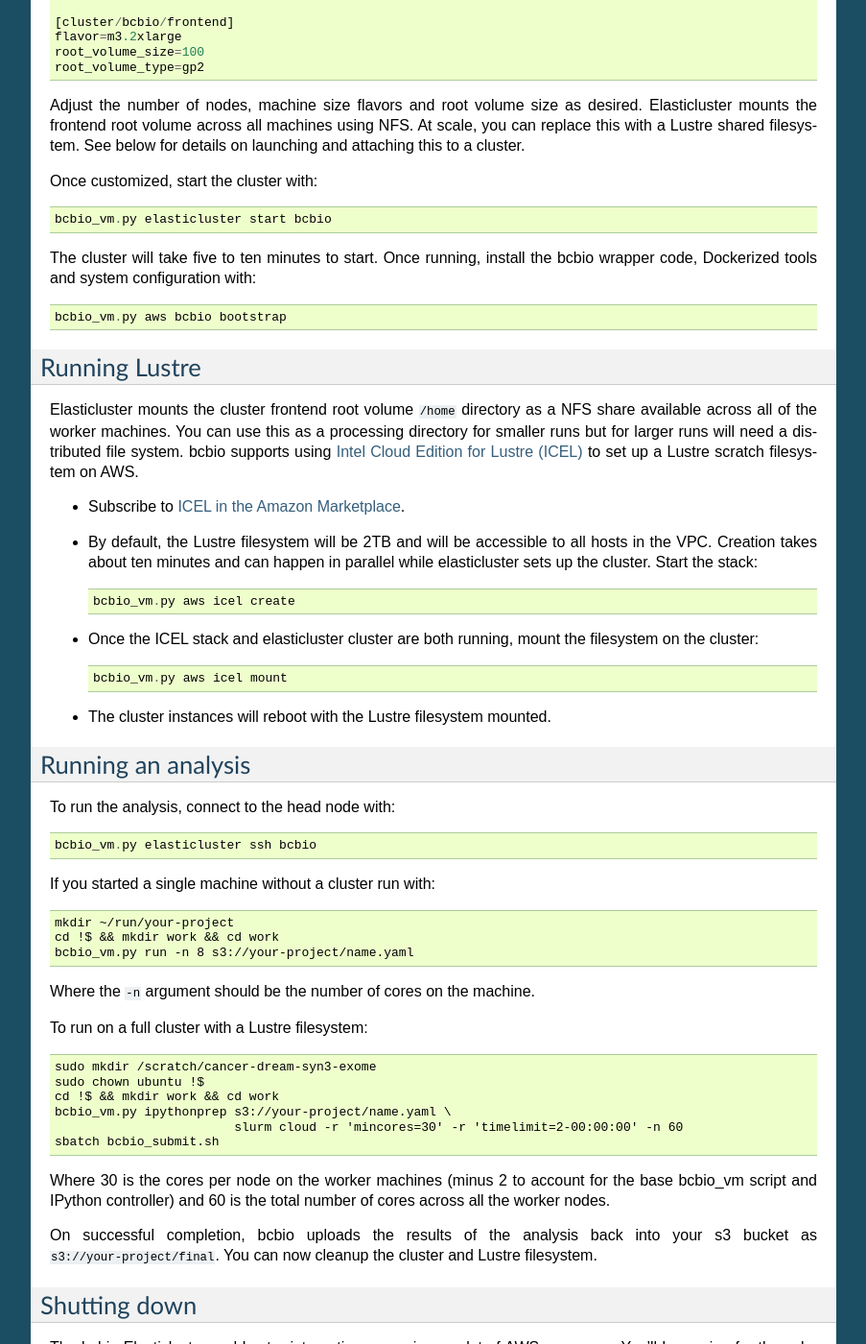
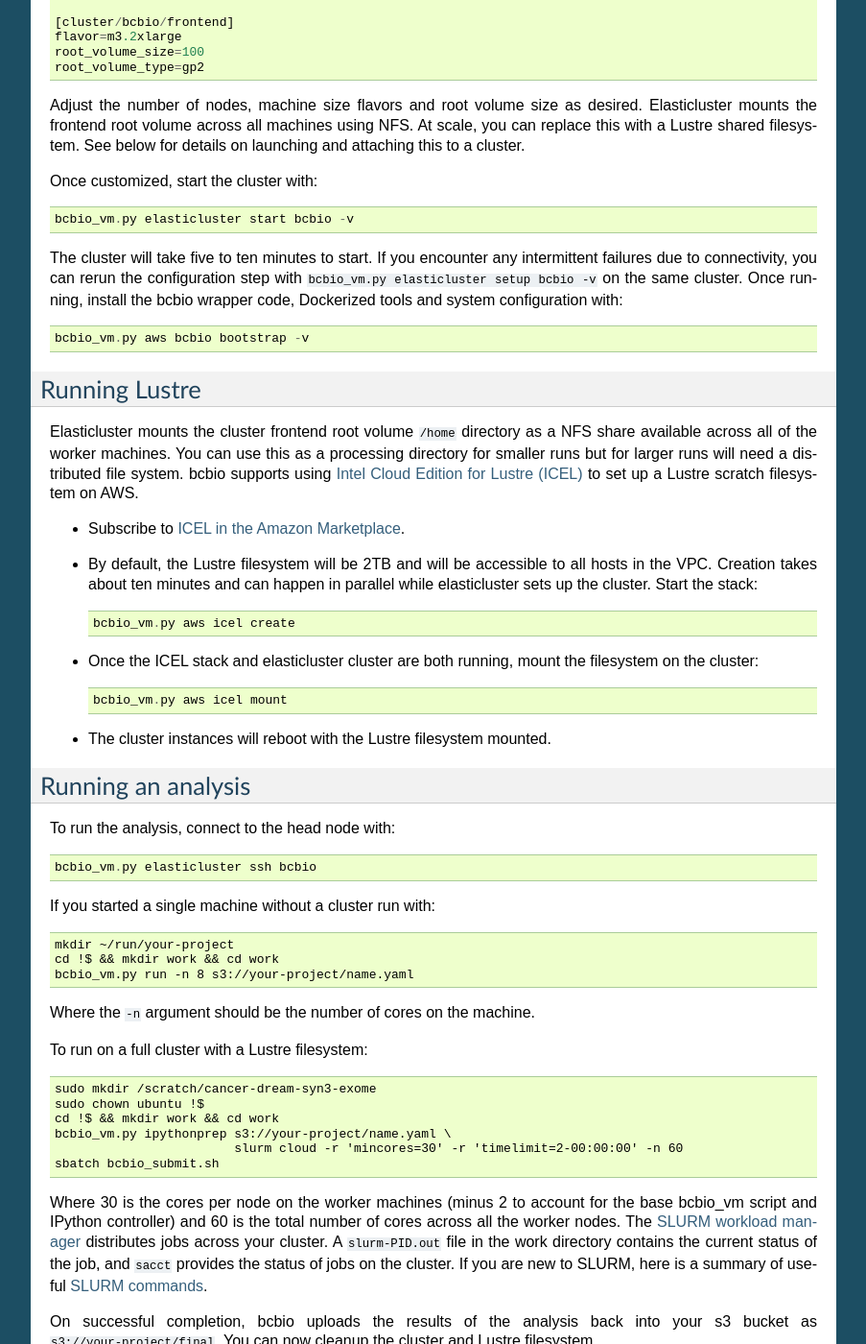
Before and after one commit to bcbio/bcbio-nextgen, a Sphinx documentation site: the page built from docs/contents/cloud.rst, in a window 1280 px wide and 1400 px high, scrolled down 2183 px. Shown: the whole window at 96% size, without its empty margins (198-1101 px from the left). Built offline with Sphinx 7.4.7, drawn with Linux system fonts in a browser that asks for light colours.

Commit message:
Improve documentation on SLURM thanks to feedback from @kern3020. Document restarting if run into issues during setup

```diff
--- a/docs/contents/cloud.rst
+++ b/docs/contents/cloud.rst
@@ -152,13 +152,15 @@
 
 Once customized, start the cluster with::
 
-    bcbio_vm.py elasticluster start bcbio
+    bcbio_vm.py elasticluster start bcbio -v
 
-The cluster will take five to ten minutes to start. Once running,
+The cluster will take five to ten minutes to start. If you encounter any
+intermittent failures due to connectivity, you can rerun the configuration step with
+``bcbio_vm.py elasticluster setup bcbio -v`` on the same cluster. Once running,
 install the bcbio wrapper code, Dockerized tools and system configuration
 with::
 
-    bcbio_vm.py aws bcbio bootstrap
+    bcbio_vm.py aws bcbio bootstrap -v
 
 Running Lustre
 ==============
@@ -211,7 +213,11 @@
 
 Where 30 is the cores per node on the worker machines (minus 2 to account for
 the base bcbio_vm script and IPython controller) and 60 is the total number of
-cores across all the worker nodes.
+cores across all the worker nodes. The `SLURM workload manager <http://slurm.schedmd.com/>`_
+distributes jobs across your cluster. A ``slurm-PID.out`` file in the work
+directory contains the current status of the job, and ``sacct`` provides the
+status of jobs on the cluster. If you are new to SLURM, here is a summary
+of useful `SLURM commands <https://rc.fas.harvard.edu/resources/running-jobs/#Summary_of_SLURM_commands>`_.
 
 On successful completion, bcbio uploads the results of the analysis back into your s3
 bucket as ``s3://your-project/final``. You can now cleanup the cluster and
```
Also changed, not shown: other parts of docs/contents/cloud.rst (+2 -2 lines).
